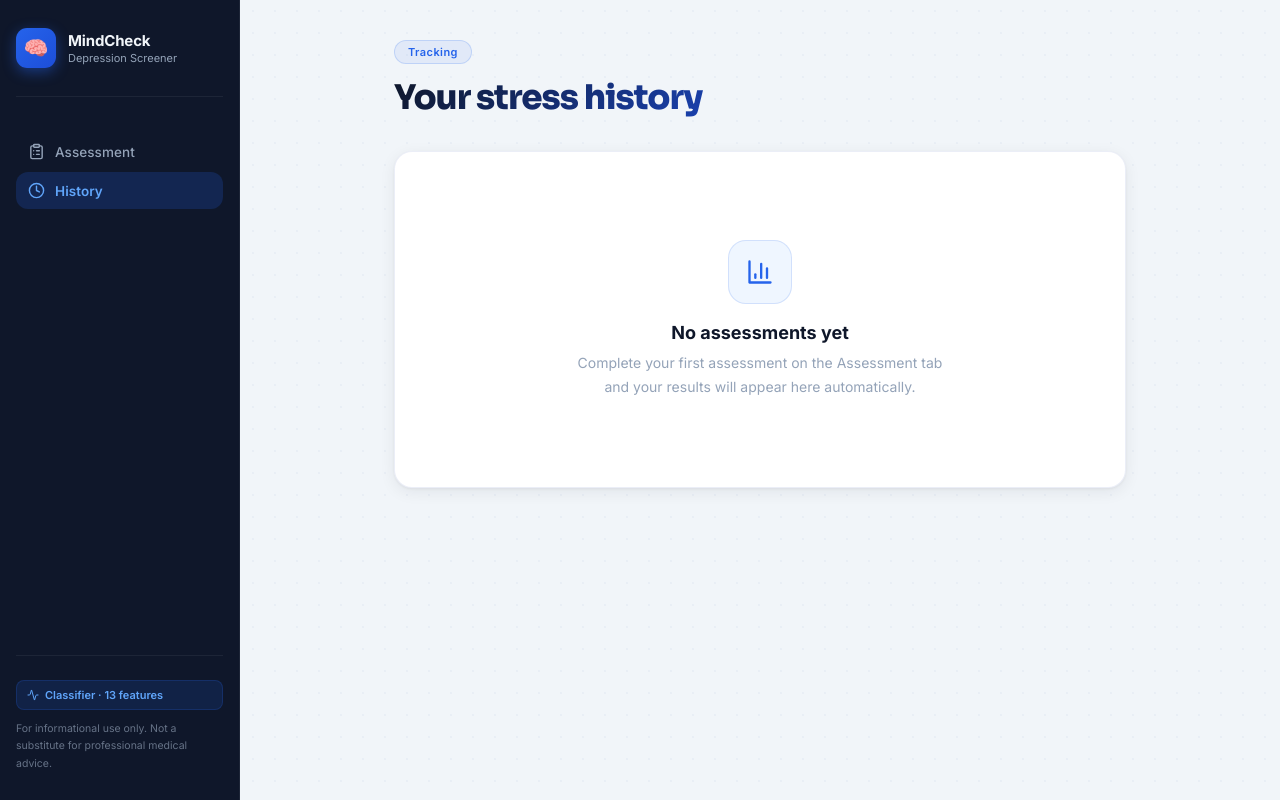
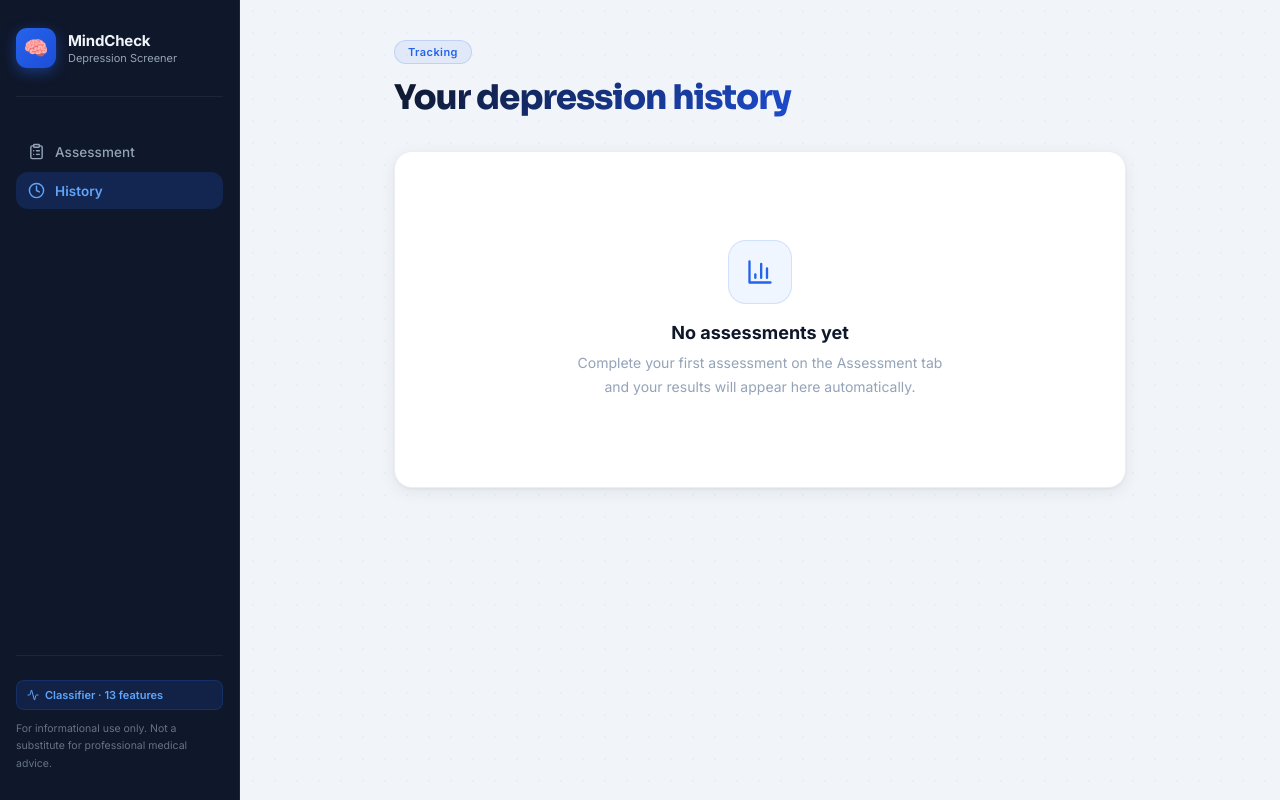
Before and after one commit to carolineehab7/MentalHealthTracker, a React (Vite) app: page /history in a window 1280 px wide. Built offline with nearby package versions, Linux system fonts and the light colour scheme.

Commit message:
feat: implement reusable UI component library and add HistoryPage for tracking assessment data

```diff
--- a/src/components/UI.jsx
+++ b/src/components/UI.jsx
@@ -274,7 +274,7 @@ export function AlertHigh() {
         <AlertTriangle size={22} />
       </div>
       <div className={styles.alertText}>
-        <strong>High stress detected.</strong> If you have been feeling this way
+        <strong>Depression detected.</strong> If you have been feeling this way
         for several days, please consider speaking with a mental health
         professional or a trusted person.{" "}
         <a
--- a/src/pages/HistoryPage.jsx
+++ b/src/pages/HistoryPage.jsx
@@ -14,13 +14,12 @@ import { getHistory, clearHistory } from "../hooks/usePredict";
 import styles from "./HistoryPage.module.css";
 
 /* ── Helpers ── */
-const LEVEL_NUM = { Low: 1, Moderate: 2, High: 3 };
-const NUM_LEVEL = { 1: "Low", 2: "Moderate", 3: "High" };
-const DOT_COLOR = { Low: "#059669", Moderate: "#d97706", High: "#dc2626" };
+const LEVEL_NUM = { "No Depression": 1, "Depression": 2 };
+const NUM_LEVEL = { 1: "No Depression", 2: "Depression" };
+const DOT_COLOR = { "No Depression": "#059669", "Depression": "#dc2626" };
 const LVL_COLOR = {
-  Low: "var(--ok)",
-  Moderate: "var(--warn)",
-  High: "var(--danger)",
+  "No Depression": "var(--ok)",
+  "Depression": "var(--danger)",
 };
 
 /* ── Custom tooltip for chart ── */
@@ -31,7 +30,7 @@ function ChartTooltip({ active, payload }) {
     <div className={styles.tooltip}>
       <div className={styles.ttDate}>{d.dateLabel}</div>
       <div className={styles.ttLevel} style={{ color: DOT_COLOR[d.level] }}>
-        {d.level} Stress
+        {d.level}
       </div>
       <div className={styles.ttConf}>{d.confidence}% confidence</div>
     </div>
@@ -73,7 +72,7 @@ export default function HistoryPage() {
       <div className={styles.page}>
         <div className={styles.hero}>
           <Pill blue>Tracking</Pill>
-          <h1 className={styles.h1}>Your stress history</h1>
+          <h1 className={styles.h1}>Your depression history</h1>
         </div>
         <Card>
           <div className={styles.empty}>
@@ -106,14 +105,14 @@ export default function HistoryPage() {
           day: "numeric",
           month: "short",
         }),
-        value: LEVEL_NUM[h.stressLevel],
+        value: LEVEL_NUM[h.stressLevel] || 1,
         level: h.stressLevel,
         confidence: h.confidence,
       };
     });
 
   /* ── Summary counts ── */
-  const counts = { Low: 0, Moderate: 0, High: 0 };
+  const counts = { "No Depression": 0, "Depression": 0 };
   history.forEach((h) => {
     counts[h.stressLevel] = (counts[h.stressLevel] || 0) + 1;
   });
@@ -124,7 +123,7 @@ export default function HistoryPage() {
       {/* ── Hero ── */}
       <div className={styles.hero}>
         <Pill blue>Tracking</Pill>
-        <h1 className={styles.h1}>Your stress history</h1>
+        <h1 className={styles.h1}>Your depression history</h1>
         <p className={styles.sub}>
           Every completed assessment is saved automatically so you can monitor
           your wellbeing over time.
@@ -148,15 +147,15 @@ export default function HistoryPage() {
         </Card>
         <Card className={styles.summaryCard}>
           <div className={styles.summaryVal} style={{ color: "var(--danger)" }}>
-            {counts.High}
+            {counts["Depression"]}
           </div>
-          <div className={styles.summaryLbl}>High stress sessions</div>
+          <div className={styles.summaryLbl}>Depressed results</div>
         </Card>
       </div>
 
       {/* ── Trend chart ── */}
       <Card>
-        <SLabel>Stress trend — last {chartData.length} assessments</SLabel>
+        <SLabel>Depression trend — last {chartData.length} assessments</SLabel>
         <div className={styles.chartWrap}>
           <ResponsiveContainer width="100%" height={220}>
             <LineChart
@@ -171,8 +170,8 @@ export default function HistoryPage() {
                 axisLine={false}
               />
               <YAxis
-                domain={[0.5, 3.5]}
-                ticks={[1, 2, 3]}
+                domain={[0.8, 2.2]}
+                ticks={[1, 2]}
                 tickFormatter={(v) => NUM_LEVEL[v] || ""}
                 tick={{ fontSize: 11, fill: "#94a3b8", fontFamily: "Inter" }}
                 tickLine={false}
```
